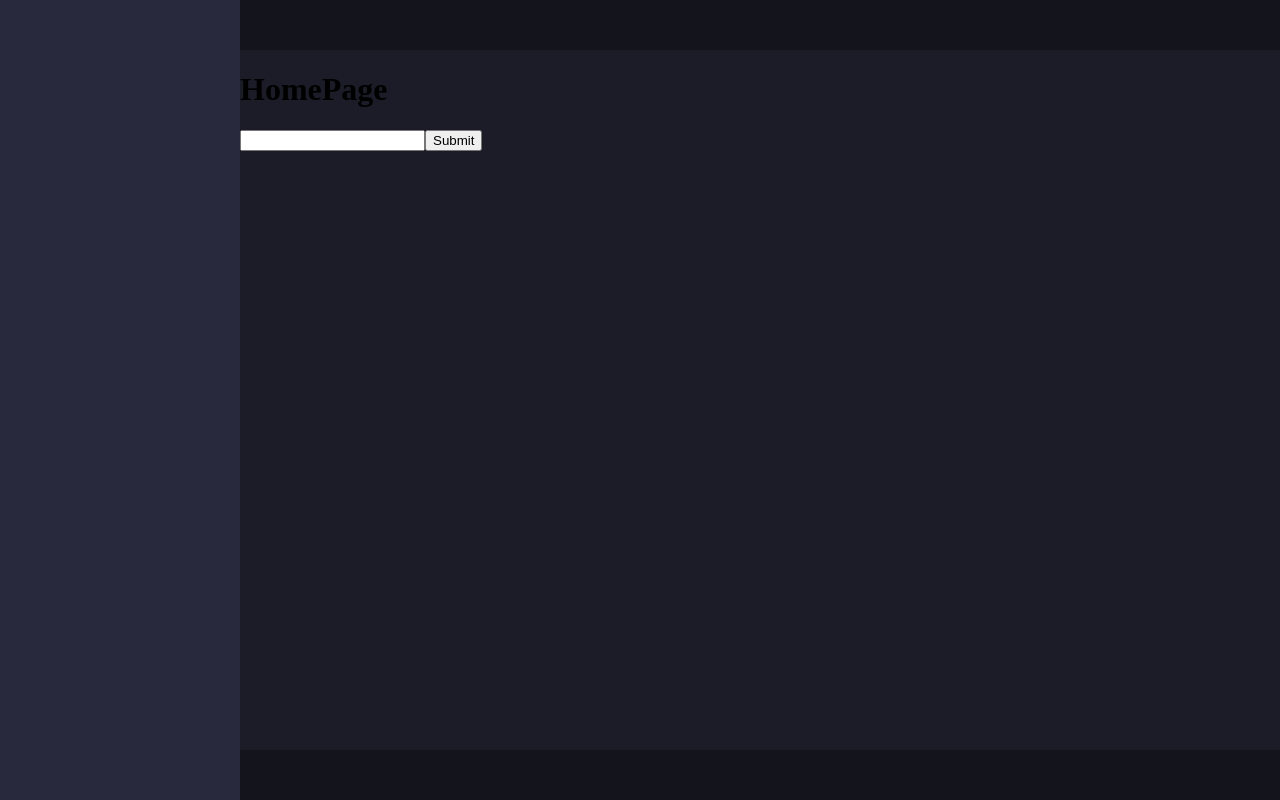
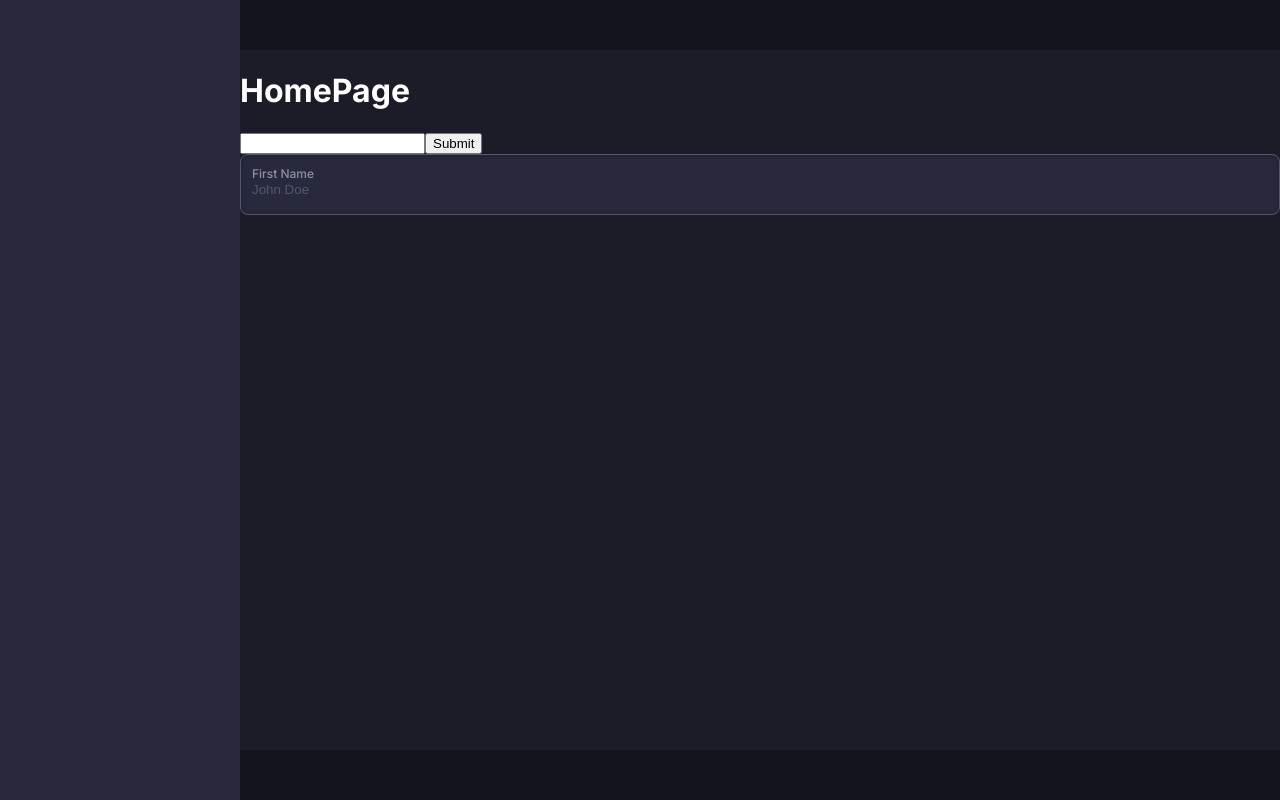
Before and after one commit to farhanjamil259/comission-frontend-react, a React (Create React App) app: page / in a window 1280 px wide. Built offline with nearby package versions, Linux system fonts and the light colour scheme.

Commit message:
feat: added input field

```diff
--- /dev/null
+++ b/src/components/inputs/InputField.scss
@@ -0,0 +1,41 @@
+.igs-input {
+  height: 61px;
+  background-color: $dark1;
+  display: flex;
+  flex-direction: column;
+  padding: 11px;
+  border: 1px solid $dark2;
+  box-sizing: border-box;
+  box-shadow: inset 0px 0.5px 4px rgba(0, 0, 0, 0.32);
+  border-radius: 8px;
+
+  &:focus-within {
+    border: 1px solid $primary;
+  }
+
+  &--label {
+    color: $dark3;
+    font-weight: 500;
+    font-size: 12px;
+    line-height: 16px;
+    padding: 0;
+    margin: 0;
+  }
+
+  &--field {
+    border: none;
+    -webkit-appearance: none;
+    background-color: transparent;
+    color: #fff;
+    padding: 0;
+    margin: 0;
+
+    &:focus {
+      outline: none;
+    }
+
+    &::placeholder {
+      color: $dark2;
+    }
+  }
+}
--- /dev/null
+++ b/src/components/inputs/InputField.tsx
@@ -0,0 +1,26 @@
+import React from "react";
+
+type InputFieldProps = {
+  label?: string;
+  placeholder?: string;
+  onChange?: (e: React.ChangeEvent<HTMLInputElement>) => void;
+};
+
+const InputField = ({
+  label,
+  placeholder,
+  onChange,
+}: InputFieldProps): React.ReactElement => {
+  return (
+    <div className="igs-input">
+      <label className="igs-input--label">{label}</label>
+      <input
+        onChange={onChange}
+        className="igs-input--field"
+        placeholder={placeholder}
+      />
+    </div>
+  );
+};
+
+export default InputField;
--- a/src/index.tsx
+++ b/src/index.tsx
@@ -3,7 +3,7 @@ import ReactDOM from "react-dom";
 import App from "./App";
 import reportWebVitals from "./reportWebVitals";
 
-import "./index.scss";
+import "./styles/index.scss";
 
 ReactDOM.render(
   <React.StrictMode>
--- a/src/pages/Home.tsx
+++ b/src/pages/Home.tsx
@@ -1,5 +1,6 @@
 import React, { useState } from "react";
 import { useDispatch, useSelector } from "react-redux";
+import InputField from "../components/inputs/InputField";
 import { State } from "../redux";
 import { IData, loadDataAction } from "../redux/modules/data";
 
@@ -69,6 +70,8 @@ const Home = (): React.ReactElement => {
         />
         <button type="submit">Submit</button>
       </form>
+
+      <InputField label="First Name" placeholder="John Doe" />
     </div>
   );
 };
--- /dev/null
+++ b/src/styles/_variables.scss
@@ -0,0 +1,10 @@
+//Colors
+$dark0: #1c1c28;
+$dark1: #28293d;
+$dark2: #555770;
+$dark3: #8f90a6;
+$dark4: #c7c9d9;
+
+$test: #555770;
+
+$primary: #3e7bfa;
--- /dev/null
+++ b/src/styles/index.scss
@@ -0,0 +1,12 @@
+// Input Font
+@import url("https://fonts.googleapis.com/css2?family=Inter:wght@400;500;700&display=swap");
+
+@import "variables";
+@import "../components/inputs/InputField.scss";
+
+body {
+  padding: 0;
+  margin: 0;
+  color: #fff;
+  font-family: "Inter", sans-serif;
+}
```
